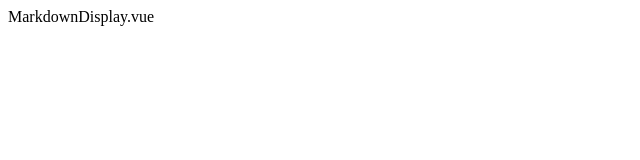
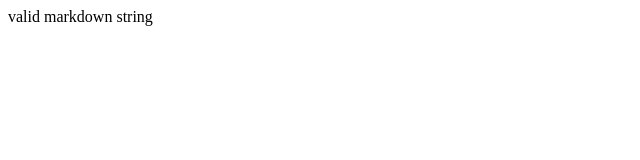
Before and after one commit to ps1312/simple_blog, a Vue app: page / in a window 1280 px wide. Shown: the top 160 px of the page, without its empty margins (0-640 px from the left). Built offline with nearby package versions, Linux system fonts and the light colour scheme.

Commit message:
passing markdown string to MarkdownDisplay component as prop

```diff
--- a/src/App.vue
+++ b/src/App.vue
@@ -1,6 +1,6 @@
 <template>
   <div id="app">
-    <MarkdownDisplay />
+    <MarkdownDisplay :markdown="markdown" />
   </div>
 </template>
 
@@ -11,6 +11,11 @@ export default {
   name: 'App',
   components: {
     MarkdownDisplay,
+  },
+  data() {
+    return {
+      markdown: "valid markdown string",
+    }
   }
 }
 </script>
--- a/src/components/MarkdownDisplay.vue
+++ b/src/components/MarkdownDisplay.vue
@@ -1,9 +1,15 @@
 <template>
-  <span>MarkdownDisplay.vue</span>
+  <span>{{ markdown }}</span>
 </template>
 
 <script>
 export default {
-  name: "MarkdownDisplay"
+  name: "MarkdownDisplay",
+  props: {
+    markdown: {
+      type: String,
+      required: true,
+    }
+  }
 }
 </script>
```
